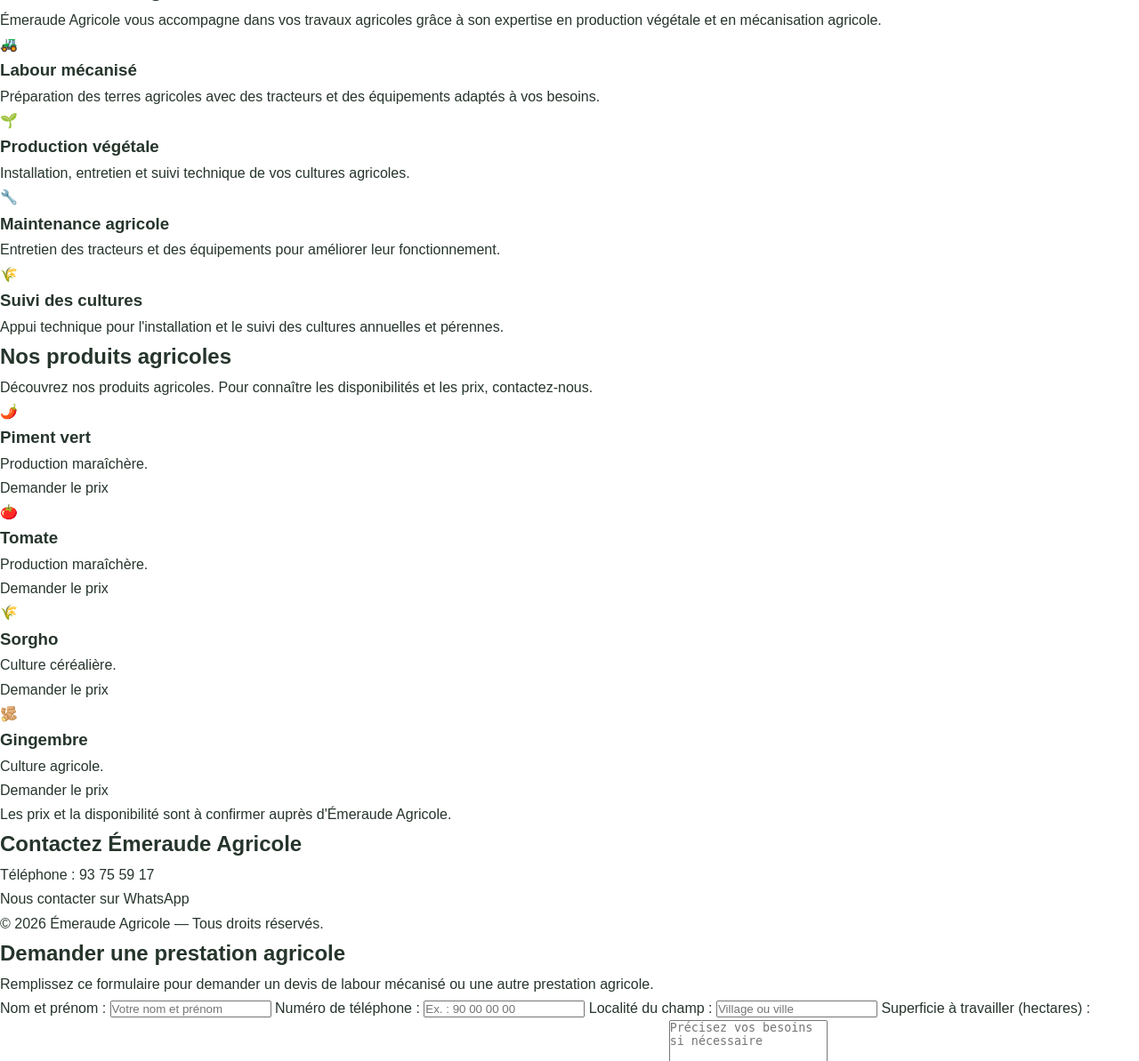
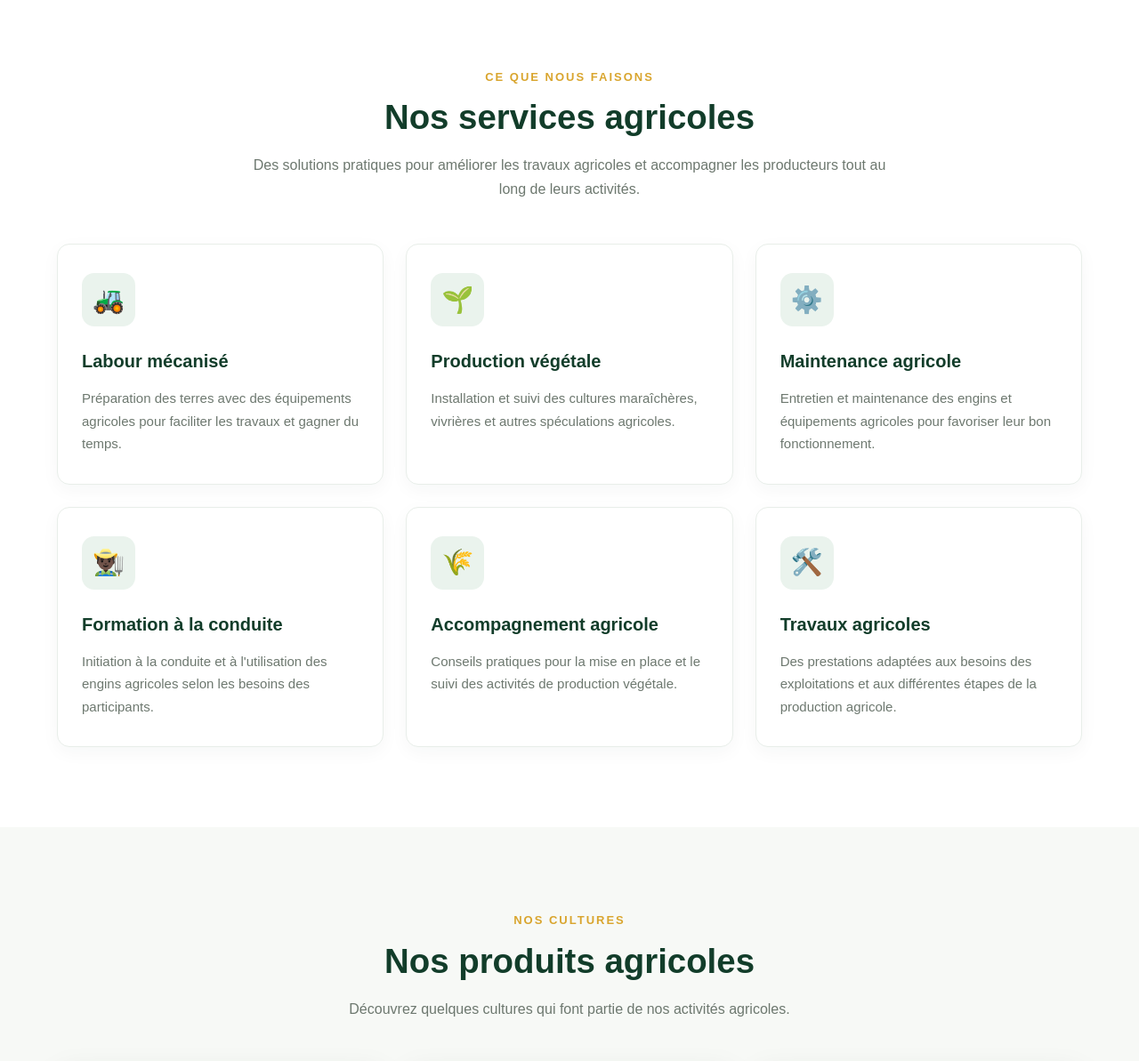
Before and after one commit to kanlanfeitotikabe8-wq/emeraude-agricole, a Python web app: template templates/index.html in a window 1280 px wide. Shown: the part 710-1903 px from the top of the page at 89% size. Run offline with Jinja, Linux system fonts and the light colour scheme; the template is opened without the code that fills it, so the values that code supplies are empty.

Commit message:
Update index.html

```diff
--- a/templates/index.html
+++ b/templates/index.html
@@ -3,221 +3,285 @@
 <head>
     <meta charset="UTF-8">
     <meta name="viewport" content="width=device-width, initial-scale=1.0">
-    <title>Émeraude Agricole - Togo</title>
+    <title>Émeraude Agricole | Cultivons l'avenir</title>
+    <meta name="description" content="Émeraude Agricole au Togo : labour mécanisé, production végétale, maintenance des engins agricoles et accompagnement agricole.">
     <link rel="stylesheet" href="{{ url_for('static', filename='style.css') }}">
 </head>
+
 <body>
 
-    <header>
-        <h2>🌱 ÉMERAUDE AGRICOLE</h2>
+<header class="header">
+    <div class="container navbar">
+        <a href="#accueil" class="logo">
+            <span class="logo-icon">🌿</span>
+            <span>ÉMERAUDE AGRICOLE</span>
+        </a>
+
         <nav>
             <a href="#accueil">Accueil</a>
             <a href="#services">Services</a>
             <a href="#produits">Produits</a>
+            <a href="#apropos">À propos</a>
             <a href="#contact">Contact</a>
         </nav>
+
+        <a class="btn btn-green" href="https://wa.me/22893755917" target="_blank">
+            Nous contacter
+        </a>
+    </div>
 </header>
 
-    <section id="accueil" class="hero">
-        <h1>Ensemble, cultivons l'avenir !</h1>
-        <p>Votre partenaire en production végétale et mécanisation agricole au Togo.</p>
-        <a class="bouton" href="#contact">Contactez-nous</a>
+<main>
+
+<section class="hero" id="accueil">
+    <div class="hero-overlay"></div>
+
+    <div class="container hero-content">
+        <span class="eyebrow">AGRICULTURE • INNOVATION • MÉCANISATION</span>
+
+        <h1>
+            Cultivons aujourd'hui<br>
+            <span>les récoltes de demain.</span>
+        </h1>
+
+        <p class="hero-description">
+            Émeraude Agricole accompagne le développement agricole au Togo
+            grâce à la mécanisation, à la production végétale et aux services
+            agricoles adaptés aux besoins des producteurs.
+        </p>
+
+        <div class="hero-buttons">
+            <a href="#services" class="btn btn-gold">Découvrir nos services</a>
+            <a href="https://wa.me/22893755917" class="btn btn-outline" target="_blank">
+                Contact WhatsApp
+            </a>
+        </div>
+
+        <p class="hero-slogan">Ensemble, cultivons l’avenir !</p>
+    </div>
 </section>
 
-    <section id="services">
+<section class="section" id="services">
+    <div class="container">
+        <div class="section-heading">
+            <span class="eyebrow">CE QUE NOUS FAISONS</span>
             <h2>Nos services agricoles</h2>
+            <p>
+                Des solutions pratiques pour améliorer les travaux agricoles
+                et accompagner les producteurs tout au long de leurs activités.
+            </p>
+        </div>
 
-    <p class="intro">
-        Émeraude Agricole vous accompagne dans vos travaux agricoles
-        grâce à son expertise en production végétale et en mécanisation agricole.
-    </p>
+        <div class="service-grid">
 
-    <div class="cartes">
-
-        <article class="carte">
-            <div class="icone">🚜</div>
+            <article class="service-card">
+                <div class="service-icon">🚜</div>
                 <h3>Labour mécanisé</h3>
                 <p>
-                Préparation des terres agricoles avec des tracteurs
-                et des équipements adaptés à vos besoins.
+                    Préparation des terres avec des équipements agricoles
+                    pour faciliter les travaux et gagner du temps.
                 </p>
             </article>
 
-        <article class="carte">
-            <div class="icone">🌱</div>
+            <article class="service-card">
+                <div class="service-icon">🌱</div>
                 <h3>Production végétale</h3>
                 <p>
-                Installation, entretien et suivi technique
-                de vos cultures agricoles.
+                    Installation et suivi des cultures maraîchères,
+                    vivrières et autres spéculations agricoles.
                 </p>
             </article>
 
-        <article class="carte">
-            <div class="icone">🔧</div>
+            <article class="service-card">
+                <div class="service-icon">⚙️</div>
                 <h3>Maintenance agricole</h3>
                 <p>
-                Entretien des tracteurs et des équipements
-                pour améliorer leur fonctionnement.
+                    Entretien et maintenance des engins et équipements
+                    agricoles pour favoriser leur bon fonctionnement.
                 </p>
             </article>
 
-        <article class="carte">
-            <div class="icone">🌾</div>
-            <h3>Suivi des cultures</h3>
+            <article class="service-card">
+                <div class="service-icon">👨🏿‍🌾</div>
+                <h3>Formation à la conduite</h3>
                 <p>
-                Appui technique pour l'installation et le suivi
-                des cultures annuelles et pérennes.
+                    Initiation à la conduite et à l'utilisation des
+                    engins agricoles selon les besoins des participants.
+                </p>
+            </article>
+
+            <article class="service-card">
+                <div class="service-icon">🌾</div>
+                <h3>Accompagnement agricole</h3>
+                <p>
+                    Conseils pratiques pour la mise en place et le suivi
+                    des activités de production végétale.
+                </p>
+            </article>
+
+            <article class="service-card">
+                <div class="service-icon">🛠️</div>
+                <h3>Travaux agricoles</h3>
+                <p>
+                    Des prestations adaptées aux besoins des exploitations
+                    et aux différentes étapes de la production agricole.
                 </p>
             </article>
 
         </div>
+    </div>
 </section>
 
-    <section id="produits">
+<section class="section section-light" id="produits">
+    <div class="container">
+        <div class="section-heading">
+            <span class="eyebrow">NOS CULTURES</span>
             <h2>Nos produits agricoles</h2>
+            <p>
+                Découvrez quelques cultures qui font partie de nos
+                activités agricoles.
+            </p>
+        </div>
 
-    <p class="intro">
-        Découvrez nos produits agricoles. Pour connaître
-        les disponibilités et les prix, contactez-nous.
-    </p>
+        <div class="product-grid">
 
-    <div class="cartes">
-
-        <article class="carte produit">
-            <div class="icone">🌶️</div>
+            <article class="product-card">
+                <img src="https://images.unsplash.com/photo-1588252303782-cb80119abd6d?auto=format&fit=crop&w=800&q=80"
+                     alt="Piments frais" loading="lazy">
                 <h3>Piment vert</h3>
-            <p>Production maraîchère.</p>
-            <a class="bouton"
-               href="https://wa.me/22893755917?text=Bonjour%2C%20je%20souhaite%20des%20informations%20sur%20le%20piment%20vert."
-               target="_blank"
-               rel="noopener noreferrer">
-                Demander le prix
-            </a>
+                <p>Une culture maraîchère appréciée dans la cuisine locale.</p>
             </article>
 
-        <article class="carte produit">
-            <div class="icone">🍅</div>
+            <article class="product-card">
+                <img src="https://images.unsplash.com/photo-1546470427-e5f3a5d4b7a1?auto=format&fit=crop&w=800&q=80"
+                     alt="Tomates fraîches" loading="lazy">
                 <h3>Tomate</h3>
-            <p>Production maraîchère.</p>
-            <a class="bouton"
-               href="https://wa.me/22893755917?text=Bonjour%2C%20je%20souhaite%20des%20informations%20sur%20la%20tomate."
-               target="_blank"
-               rel="noopener noreferrer">
-                Demander le prix
-            </a>
+                <p>Une culture importante pour l'alimentation et les marchés.</p>
             </article>
 
-        <article class="carte produit">
-            <div class="icone">🌾</div>
+            <article class="product-card">
+                <img src="https://images.unsplash.com/photo-1500382017468-9049fed747ef?auto=format&fit=crop&w=800&q=80"
+                     alt="Champ agricole" loading="lazy">
                 <h3>Sorgho</h3>
-            <p>Culture céréalière.</p>
-            <a class="bouton"
-               href="https://wa.me/22893755917?text=Bonjour%2C%20je%20souhaite%20des%20informations%20sur%20le%20sorgho."
-               target="_blank"
-               rel="noopener noreferrer">
-                Demander le prix
-            </a>
+                <p>Une céréale adaptée à de nombreuses zones de production.</p>
             </article>
 
-        <article class="carte produit">
-            <div class="icone">🫚</div>
+            <article class="product-card">
+                <img src="https://images.unsplash.com/photo-1615485500704-8e990f9900f4?auto=format&fit=crop&w=800&q=80"
+                     alt="Gingembre" loading="lazy">
                 <h3>Gingembre</h3>
-            <p>Culture agricole.</p>
-            <a class="bouton"
-               href="https://wa.me/22893755917?text=Bonjour%2C%20je%20souhaite%20des%20informations%20sur%20le%20gingembre."
-               target="_blank"
-               rel="noopener noreferrer">
-                Demander le prix
-            </a>
+                <p>Une culture recherchée pour ses usages alimentaires.</p>
+            </article>
+
+            <article class="product-card">
+                <img src="https://images.unsplash.com/photo-1518977676601-b53f82aba655?auto=format&fit=crop&w=800&q=80"
+                     alt="Légumes frais" loading="lazy">
+                <h3>Aubergine africaine</h3>
+                <p>Un légume apprécié dans plusieurs préparations locales.</p>
             </article>
 
         </div>
-
-    <p class="note">
-        Les prix et la disponibilité sont à confirmer auprès
-        d'Émeraude Agricole.
-    </p>
+    </div>
 </section>
 
-    <section id="contact">
-        <h2>Contactez Émeraude Agricole</h2>
-        <p>Téléphone : 93 75 59 17</p>
-        <a class="bouton" href="https://wa.me/22893755917" target="_blank" rel="noopener noreferrer">
-            Nous contacter sur WhatsApp
+<section class="section" id="apropos">
+    <div class="container about-grid">
+
+        <div class="about-image" role="img" aria-label="Paysage agricole"></div>
+
+        <div class="about-content">
+            <span class="eyebrow">QUI SOMMES-NOUS ?</span>
+            <h2>Une agriculture tournée vers l'avenir</h2>
+
+            <p>
+                Émeraude Agricole est une initiative orientée vers la
+                production végétale et la mécanisation agricole au Togo.
+            </p>
+
+            <p>
+                Notre ambition est de contribuer à des travaux agricoles
+                plus efficaces et à une production adaptée aux besoins
+                des producteurs.
+            </p>
+
+            <ul>
+                <li>Prestations de labour mécanisé</li>
+                <li>Production végétale</li>
+                <li>Maintenance des équipements agricoles</li>
+                <li>Services adaptés au contexte agricole togolais</li>
+            </ul>
+
+            <a href="https://wa.me/22893755917" class="btn btn-green" target="_blank">
+                Parlons de votre projet
             </a>
+        </div>
+
+    </div>
 </section>
 
-    <footer>
-        <p>© 2026 Émeraude Agricole — Tous droits réservés.</p>
+<section class="contact-section" id="contact">
+    <div class="container contact-box">
+        <div>
+            <span class="eyebrow">CONTACTEZ-NOUS</span>
+            <h2>Vous avez un projet agricole ?</h2>
+            <p>
+                Contactez Émeraude Agricole pour discuter de vos besoins
+                en mécanisation ou en production végétale.
+            </p>
+        </div>
+
+        <a href="https://wa.me/22893755917" class="btn btn-gold" target="_blank">
+            Écrire sur WhatsApp
+        </a>
+    </div>
+</section>
+
+</main>
+
+<footer class="footer">
+    <div class="container">
+
+        <div class="footer-grid">
+            <div>
+                <a href="#accueil" class="logo footer-logo">
+                    <span class="logo-icon">🌿</span>
+                    <span>ÉMERAUDE AGRICOLE</span>
+                </a>
+                <p>
+                    Des solutions agricoles pour accompagner la production
+                    végétale et la mécanisation au Togo.
+                </p>
+            </div>
+
+            <div>
+                <h3>Navigation</h3>
+                <ul>
+                    <li><a href="#accueil">Accueil</a></li>
+                    <li><a href="#services">Nos services</a></li>
+                    <li><a href="#produits">Nos produits</a></li>
+                    <li><a href="#apropos">À propos</a></li>
+                </ul>
+            </div>
+
+            <div>
+                <h3>Contact</h3>
+                <ul>
+                    <li>Togo — Région des Savanes</li>
+                    <li>
+                        <a href="https://wa.me/22893755917" target="_blank">
+                            WhatsApp : +228 93 75 59 17
+                        </a>
+                    </li>
+                </ul>
+            </div>
+        </div>
+
+        <div class="copyright">
+            © 2026 Émeraude Agricole — Ensemble, cultivons l’avenir !
+        </div>
+
+    </div>
 </footer>
 
 </body>
 </html>
-
-<section id="demande">
-    <h2>Demander une prestation agricole</h2>
-
-    <p class="intro">
-        Remplissez ce formulaire pour demander un devis
-        de labour mécanisé ou une autre prestation agricole.
-    </p>
-
-    <form id="formulaire-demande">
-        <label for="nom">Nom et prénom :</label>
-        <input type="text" id="nom" required
-               placeholder="Votre nom et prénom">
-
-        <label for="telephone">Numéro de téléphone :</label>
-        <input type="tel" id="telephone" required
-               placeholder="Ex. : 90 00 00 00">
-
-        <label for="localite">Localité du champ :</label>
-        <input type="text" id="localite" required
-               placeholder="Village ou ville">
-
-        <label for="superficie">Superficie à travailler (hectares) :</label>
-        <input type="number" id="superficie" min="0.01"
-               step="0.01" required placeholder="Ex. : 2">
-
-        <label for="prestation">Prestation souhaitée :</label>
-        <select id="prestation" required>
-            <option value="">Choisissez une prestation</option>
-            <option value="Labour mécanisé">Labour mécanisé</option>
-            <option value="Préparation du sol">Préparation du sol</option>
-            <option value="Installation des cultures">Installation des cultures</option>
-            <option value="Autre prestation agricole">Autre prestation agricole</option>
-        </select>
-
-        <label for="details">Informations complémentaires :</label>
-        <textarea id="details" rows="4"
-                  placeholder="Précisez vos besoins si nécessaire"></textarea>
-
-        <button type="submit" class="bouton">
-            Envoyer ma demande sur WhatsApp
-        </button>
-    </form>
-</section>
-
-<script>
-document.getElementById("formulaire-demande").addEventListener("submit", function(e) {
-    e.preventDefault();
-
-    const nom = document.getElementById("nom").value.trim();
-    const telephone = document.getElementById("telephone").value.trim();
-    const localite = document.getElementById("localite").value.trim();
-    const superficie = document.getElementById("superficie").value;
-    const prestation = document.getElementById("prestation").value;
-    const details = document.getElementById("details").value.trim();
-
-    const message =
-        "Bonjour Émeraude Agricole, je souhaite demander une prestation agricole.%0A%0A" +
-        "Nom : " + encodeURIComponent(nom) + "%0A" +
-        "Téléphone : " + encodeURIComponent(telephone) + "%0A" +
-        "Localité : " + encodeURIComponent(localite) + "%0A" +
-        "Superficie : " + encodeURIComponent(superficie) + " hectare(s)%0A" +
-        "Prestation : " + encodeURIComponent(prestation) + "%0A" +
-        "Informations complémentaires : " + encodeURIComponent(details);
-
-    window.open("https://wa.me/22893755917?text=" + message, "_blank");
-});
-</script>
```
Lines whose indentation alone changed are shown as unchanged.
